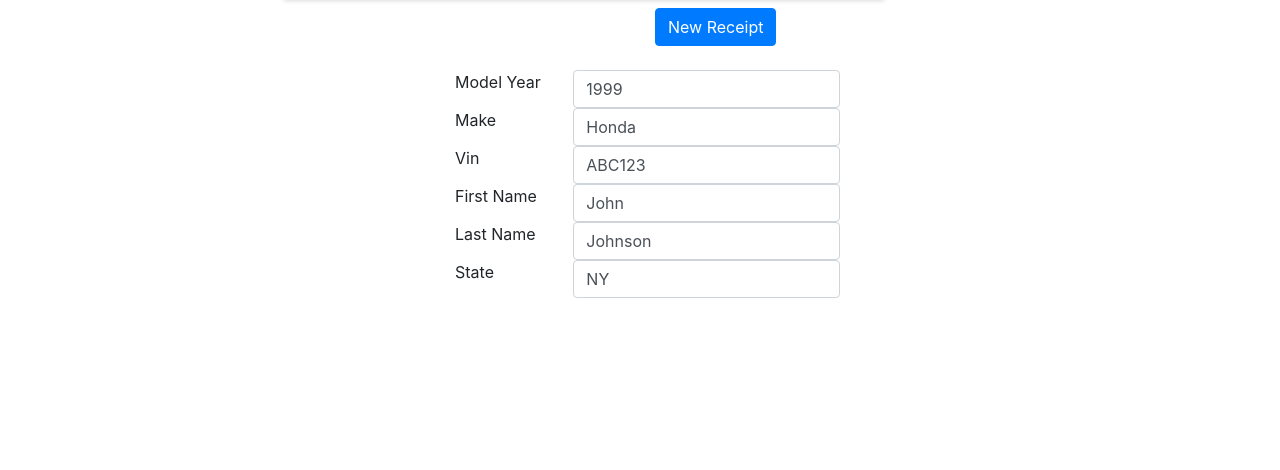
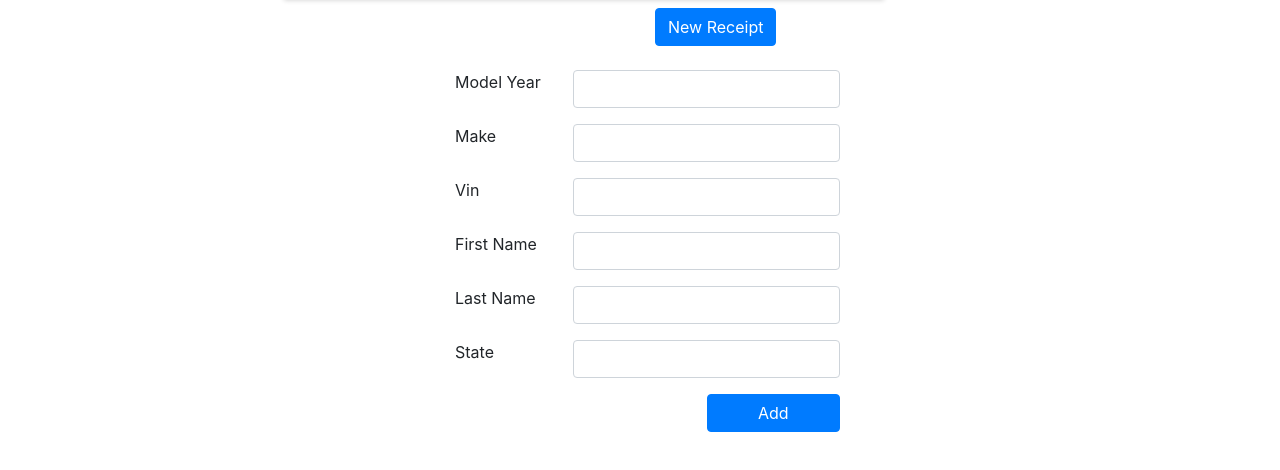
Before and after one commit to dandumitriu33/data-entry-gamification, an Angular app in the folder data-entry-gamification-frontend/: page /input in a window 1280 px wide. Shown: the part 254-724 px from the top of the page. Built offline with nearby package versions, Linux system fonts and the light colour scheme.

Commit message:
Add transfer data from UI form to component

```diff
--- a/data-entry-gamification-frontend/src/app/components/receipt-form/receipt-form.component.html
+++ b/data-entry-gamification-frontend/src/app/components/receipt-form/receipt-form.component.html
@@ -1,41 +1,46 @@
 <br>
-<div class="form-group mx-auto" style="width: 400px;">
+<form #receiptForm="ngForm" (ngSubmit)="onSubmitTemplateBased(receiptForm.value); receiptForm.reset()"  class="mx-auto" style="width: 400px;">
     <div class="container">
-        <div class="row">
+        <div class="row form-group">
             <label class="col-4" for="modelYear">Model Year</label>
             <input type="number" class="form-control col-sm" id="modelYear"
             required
-            [(ngModel)]="model.modelYear" name="modelYear">
+            (ngModel)="receipt.modelYear" name="modelYear">
         </div>
-        <div class="row">
+        <div class="row form-group">
             <label class="col-4" for="make">Make</label>
             <input type="text" class="form-control col-sm" id="make"
             required
-            [(ngModel)]="model.make" name="make">
+            (ngModel)="receipt.make" name="make">
         </div>
-        <div class="row">
+        <div class="row form-group">
             <label class="col-4" for="vin">Vin</label>
             <input type="text" class="form-control col-sm" id="vin"
             required
-            [(ngModel)]="model.vin" name="vin">
+            (ngModel)="receipt.vin" name="vin">
         </div>
-        <div class="row">
+        <div class="row form-group">
             <label class="col-4" for="firstName">First Name</label>
             <input type="text" class="form-control col-sm" id="firstName"
             required
-            [(ngModel)]="model.firstName" name="firstName">
+            (ngModel)="receipt.firstName" name="firstName">
         </div>
-        <div class="row">
+        <div class="row form-group">
             <label class="col-4" for="lastName">Last Name</label>
             <input type="text" class="form-control col-sm" id="lastName"
             required
-            [(ngModel)]="model.lastName" name="lastName">
+            (ngModel)="receipt.lastName" name="lastName">
         </div>
-        <div class="row">
+        <div class="row form-group">
             <label class="col-4" for="state">State</label>
             <input type="text" class="form-control col-sm" id="state"
             required
-            [(ngModel)]="model.state" name="state">
+            (ngModel)="receipt.state" name="state">
+        </div>
+        <div class="row form-group">
+            <div class="col-8"></div>
+            <button type="submit" class="btn btn-primary col-sm" (click)="newReceipt()">Add</button>
+            <!-- <button type="submit" [disabled]="!receiptForm.valid" class="btn btn-primary col-sm" (click)="newReceipt(); receiptForm.reset()">Add</button> -->
         </div>
     </div>
-</div>
+</form>
--- a/data-entry-gamification-frontend/src/app/components/receipt-form/receipt-form.component.ts
+++ b/data-entry-gamification-frontend/src/app/components/receipt-form/receipt-form.component.ts
@@ -8,8 +8,14 @@ import { Receipt } from 'src/app/entities/receipt';
 })
 export class ReceiptFormComponent {
 
-  model = new Receipt(0, 1999, "Honda", "ABC123", "John", "Johnson", "NY")
-  submitted = false
-  onSubmit() { this.submitted = true}
+  receipt: Receipt = {id: 0, modelYear: 0, make: "", vin: "", firstName: "", lastName: "", state: ""};
+
+  onSubmitTemplateBased(receipt: Receipt) {
+    console.log("receipt: ", receipt)
+  }
+
+  newReceipt() {
+    console.log("new receipt clicked")
+  }
 
 }
```
